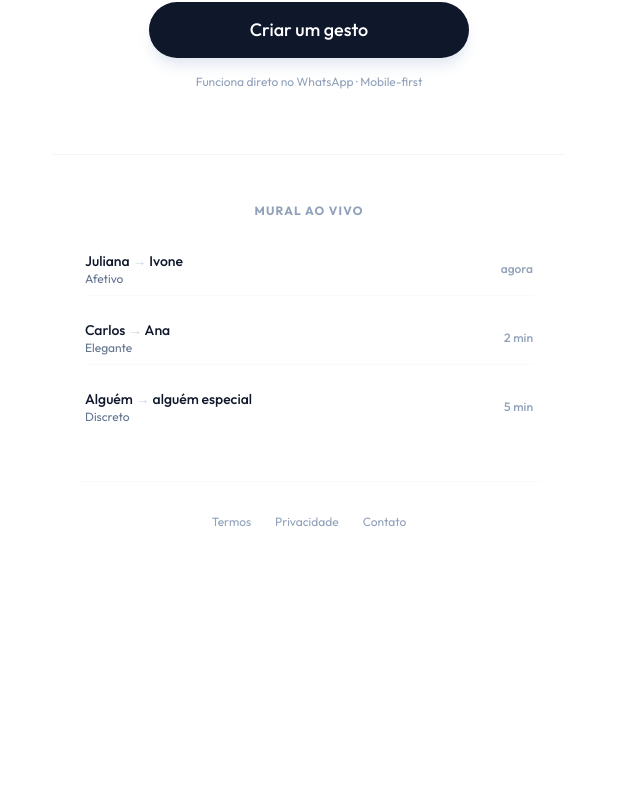
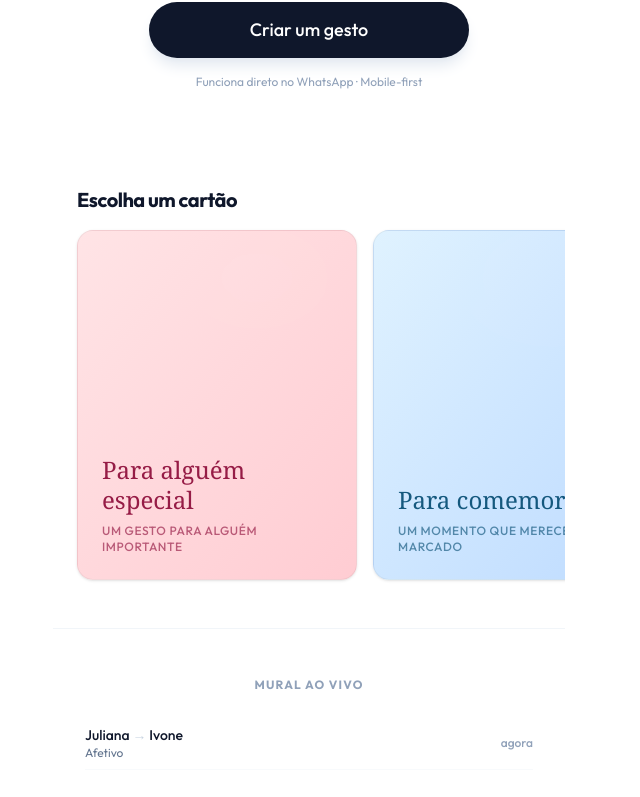
Before and after one commit to Felici4no/MyGesto, a Next.js app: page / in a window 1280 px wide. Shown: the part 433-1230 px from the top of the page, without its empty margins (331-971 px from the left). Before the commit the page ends 995 px from the top, so only its background shows below. Built offline with nearby package versions, Linux system fonts and the light colour scheme.

Commit message:
feat: Implement product selection UI on the home page and integrate product data into the gift creation form.

```diff
--- a/src/app/page.tsx
+++ b/src/app/page.tsx
@@ -1,5 +1,6 @@
 import { Hero } from '@/components/hero'
 import { LiveWall } from '@/components/wall/live-wall'
+import { ProductCarousel } from '@/components/home/product-carousel'
 import Link from 'next/link'
 
 export default function Home() {
@@ -10,6 +11,7 @@ export default function Home() {
       </header>
 
       <Hero />
+      <ProductCarousel />
       <LiveWall />
 
       <footer className="py-8 text-center text-xs text-slate-400 space-x-6 border-t border-slate-50 mx-6">
--- a/src/components/create/create-form.tsx
+++ b/src/components/create/create-form.tsx
@@ -1,15 +1,18 @@
 'use client'
 
 import { useState } from 'react'
-import { useRouter } from 'next/navigation'
+import { useRouter, useSearchParams } from 'next/navigation'
 import { Button } from '@/components/ui/button'
 import { supabase } from '@/lib/supabase'
 import { cn } from '@/lib/utils'
 import { motion } from 'framer-motion'
 import { Loader2 } from 'lucide-react'
 import { toast } from 'sonner'
+import { PRODUCTS, Product } from '@/constants/products'
 
-const TEMPLATES = [
+type TemplateId = Product['templateId']
+
+const TEMPLATES: { id: TemplateId; label: string; color: string }[] = [
     { id: 'Essential', label: 'Essencial', color: 'bg-white border-slate-200' },
     { id: 'Afetivo', label: 'Afetivo', color: 'bg-rose-50 border-rose-100' },
     { id: 'Elegante', label: 'Elegante', color: 'bg-stone-50 border-stone-200' },
@@ -19,14 +22,26 @@ const TEMPLATES = [
 
 export function CreateForm() {
     const router = useRouter()
+    const searchParams = useSearchParams()
+
+    // Check if we have a pre-selected product
+    const productId = searchParams.get('productId')
+    const product = productId ? PRODUCTS.find(p => p.id === productId) : null
+
     const [step, setStep] = useState<'create' | 'review'>('create')
     const [loading, setLoading] = useState(false)
 
-    const [formData, setFormData] = useState({
+    const [formData, setFormData] = useState<{
+        fromName: string
+        toName: string
+        template: TemplateId
+        message: string
+        showOnWall: boolean
+    }>({
         fromName: '',
         toName: '',
-        template: 'Essential',
-        message: '',
+        template: product?.templateId || 'Essential',
+        message: product?.initialMessage || '',
         showOnWall: true
     })
 
--- /dev/null
+++ b/src/components/home/product-card.tsx
@@ -0,0 +1,54 @@
+'use client'
+
+import Link from 'next/link'
+import { cn } from '@/lib/utils'
+import { Product } from '@/constants/products'
+import { motion } from 'framer-motion'
+
+interface ProductCardProps {
+    product: Product
+}
+
+export function ProductCard({ product }: ProductCardProps) {
+    return (
+        <Link href={`/create?productId=${product.id}`} className="block relative group">
+            <motion.div
+                whileTap={{ scale: 0.98 }}
+                className={cn(
+                    "relative w-[280px] aspect-[4/5] rounded-2xl overflow-hidden shadow-sm border border-black/5 hover:shadow-md transition-shadow",
+                    "bg-gradient-to-br",
+                    product.visual.gradient
+                )}
+            >
+                {/* Minimalist Content Layer */}
+                <div className="absolute inset-0 p-6 flex flex-col justify-between">
+
+                    {/* Visual Anchor (Top) - Abstract Decoration */}
+                    <div className={cn("w-full h-1/2 opacity-20 bg-white/20 blur-3xl rounded-full absolute -top-10 -right-10")} />
+
+                    {/* Content (Bottom) */}
+                    <div className="mt-auto space-y-2 relative z-10">
+                        <h3 className={cn(
+                            "font-serif text-2xl leading-tight font-medium opacity-90",
+                            product.visual.textColor
+                        )}>
+                            {product.title}
+                        </h3>
+
+                        {product.subtitle && (
+                            <p className={cn(
+                                "text-xs font-medium uppercase tracking-wider opacity-60",
+                                product.visual.textColor
+                            )}>
+                                {product.subtitle}
+                            </p>
+                        )}
+                    </div>
+                </div>
+
+                {/* Subtle sheen effect on hover (Desktop) */}
+                <div className="absolute inset-0 bg-white/0 group-hover:bg-white/5 transition-colors duration-500 pointer-events-none" />
+            </motion.div>
+        </Link>
+    )
+}
--- /dev/null
+++ b/src/components/home/product-carousel.tsx
@@ -0,0 +1,27 @@
+'use client'
+
+import { PRODUCTS } from '@/constants/products'
+import { ProductCard } from './product-card'
+
+export function ProductCarousel() {
+    return (
+        <section className="py-8 space-y-4">
+            <div className="px-6">
+                <h2 className="text-xl font-bold tracking-tight text-slate-900">
+                    Escolha um cartão
+                </h2>
+            </div>
+
+            {/* Carousel Container */}
+            <div className="w-full overflow-x-auto pb-4 pt-2 -mt-2 hide-scrollbar">
+                <div className="flex px-6 space-x-4 min-w-max">
+                    {PRODUCTS.map((product) => (
+                        <ProductCard key={product.id} product={product} />
+                    ))}
+                    {/* Spacer for right padding on mobile */}
+                    <div className="w-2" />
+                </div>
+            </div>
+        </section>
+    )
+}
--- /dev/null
+++ b/src/constants/products.ts
@@ -0,0 +1,88 @@
+export interface Product {
+    id: string
+    title: string
+    subtitle?: string
+    theme: 'afeto' | 'celebracao' | 'silencio' | 'dinheiro' | 'saude' | 'familia'
+    templateId: 'Essential' | 'Afetivo' | 'Elegante' | 'Profissional' | 'Discreto'
+    initialMessage: string
+    visual: {
+        gradient: string
+        icon?: string // Could be an emoji or lucide icon name if we were dynamic, but for now just styling
+        textColor: string
+    }
+}
+
+export const PRODUCTS: Product[] = [
+    {
+        id: 'special-someone',
+        title: 'Para alguém especial',
+        subtitle: 'Um gesto para alguém importante',
+        theme: 'afeto',
+        templateId: 'Afetivo',
+        initialMessage: 'Queria te dizer o quanto você é importante pra mim.',
+        visual: {
+            gradient: 'from-rose-100 to-rose-200',
+            textColor: 'text-rose-900',
+        }
+    },
+    {
+        id: 'celebrate',
+        title: 'Para comemorar',
+        subtitle: 'Um momento que merece ser marcado',
+        theme: 'celebracao',
+        templateId: 'Essential',
+        initialMessage: 'Queria celebrar esse momento com você.',
+        visual: {
+            gradient: 'from-sky-100 to-blue-200',
+            textColor: 'text-sky-900',
+        }
+    },
+    {
+        id: 'deep-words',
+        title: 'Quando as palavras pesam',
+        subtitle: 'Para dizer algo sério',
+        theme: 'silencio',
+        templateId: 'Elegante',
+        initialMessage: 'Algumas coisas precisam ser ditas com cuidado.',
+        visual: {
+            gradient: 'from-stone-800 to-stone-900',
+            textColor: 'text-stone-100',
+        }
+    },
+    {
+        id: 'prosperity',
+        title: 'Para desejar prosperidade',
+        subtitle: 'Um desejo para o próximo ciclo',
+        theme: 'dinheiro',
+        templateId: 'Profissional',
+        initialMessage: 'Que este novo ciclo traga crescimento e tranquilidade.',
+        visual: {
+            gradient: 'from-emerald-800 to-emerald-900',
+            textColor: 'text-emerald-50',
+        }
+    },
+    {
+        id: 'care',
+        title: 'Para cuidar de alguém',
+        subtitle: 'Apoio em um momento delicado',
+        theme: 'saude',
+        templateId: 'Discreto',
+        initialMessage: 'Estou torcendo por você e pela sua recuperação.',
+        visual: {
+            gradient: 'from-teal-50 to-teal-100',
+            textColor: 'text-teal-900',
+        }
+    },
+    {
+        id: 'family',
+        title: 'Para quem sempre esteve lá',
+        subtitle: 'Um agradecimento sincero',
+        theme: 'familia',
+        templateId: 'Afetivo',
+        initialMessage: 'Queria te agradecer por tudo o que você sempre fez por mim.',
+        visual: {
+            gradient: 'from-amber-50 to-orange-100',
+            textColor: 'text-amber-900',
+        }
+    }
+]
```
